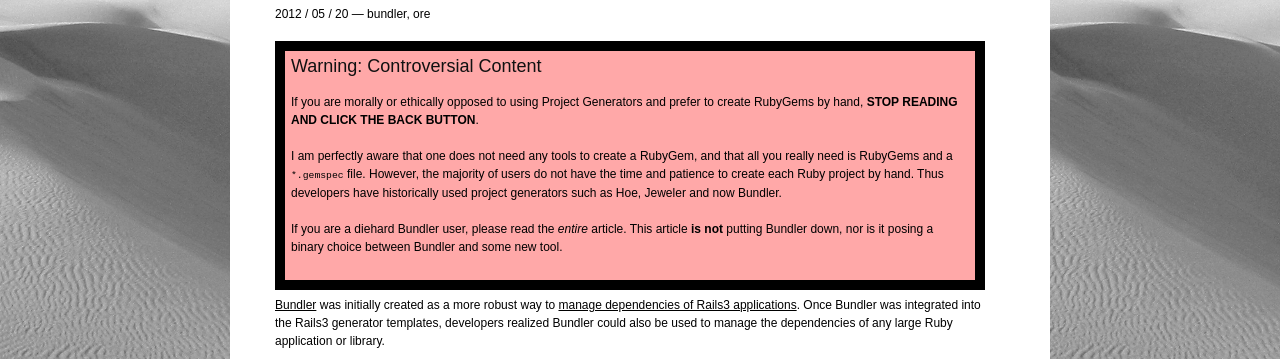
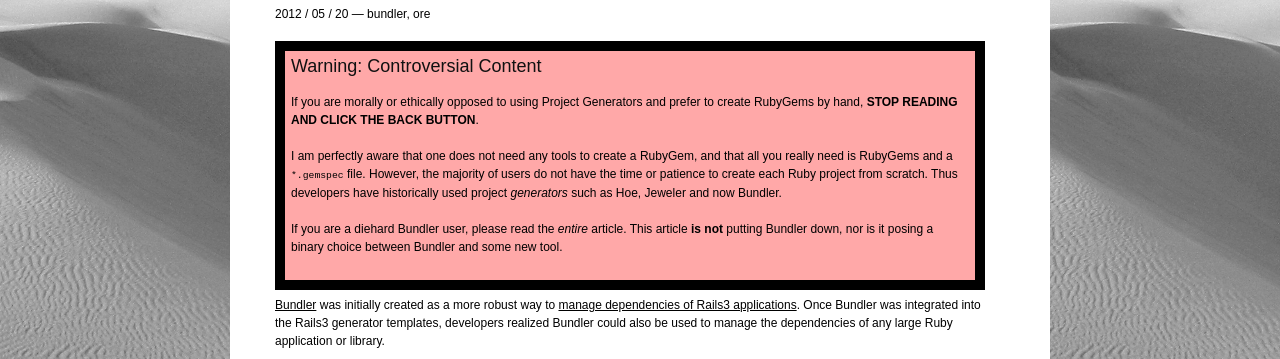
Before and after one commit to postmodern/postmodern.github.io, a Jekyll site: the page built from _posts/2012-05-20-you-dont-have-to-use-bundler-to-create-new-rubygems.md, in a window 1280 px wide and 900 px high. Shown: the part 331-690 px from the top of the window. Built offline with Jekyll 4.4.1, drawn with Linux system fonts in a browser that asks for light colours; Markdown is read by kramdown in place of the engine named in the settings; comment, search, counter and statistics services are not loaded.

Commit message:
Clearified wording.

```diff
--- a/_posts/2012-05-20-you-dont-have-to-use-bundler-to-create-new-rubygems.md
+++ b/_posts/2012-05-20-you-dont-have-to-use-bundler-to-create-new-rubygems.md
@@ -18,9 +18,9 @@
   <p>
   I am perfectly aware that one does not need any tools to create a RubyGem,
   and that all you really need is RubyGems and a <kbd>*.gemspec</kbd>
-  file. However, the majority of users do not have the time and patience
-  to create each Ruby project by hand. Thus developers have historically used
-  project generators such as Hoe, Jeweler and now Bundler.
+  file. However, the majority of users do not have the time or patience
+  to create each Ruby project from scratch. Thus developers have historically
+  used project <em>generators</em> such as Hoe, Jeweler and now Bundler.
   </p>
 
   <p>
```
